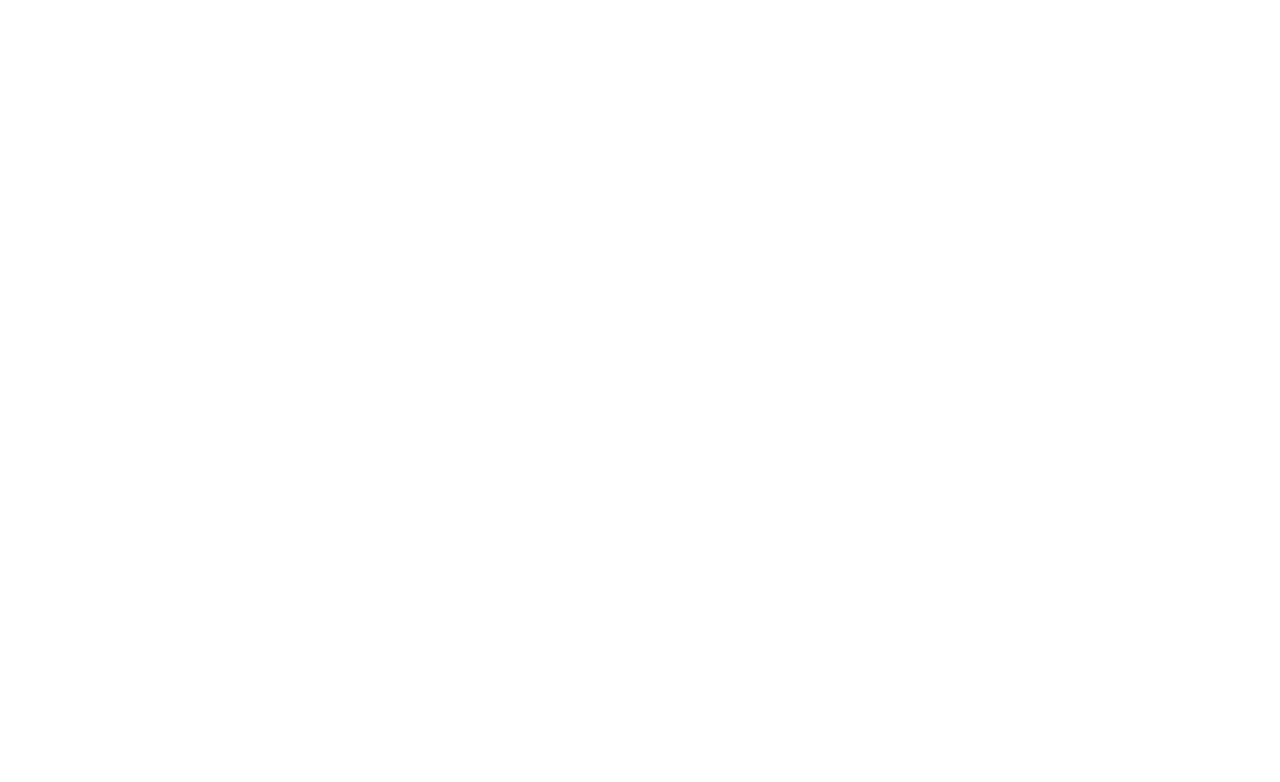
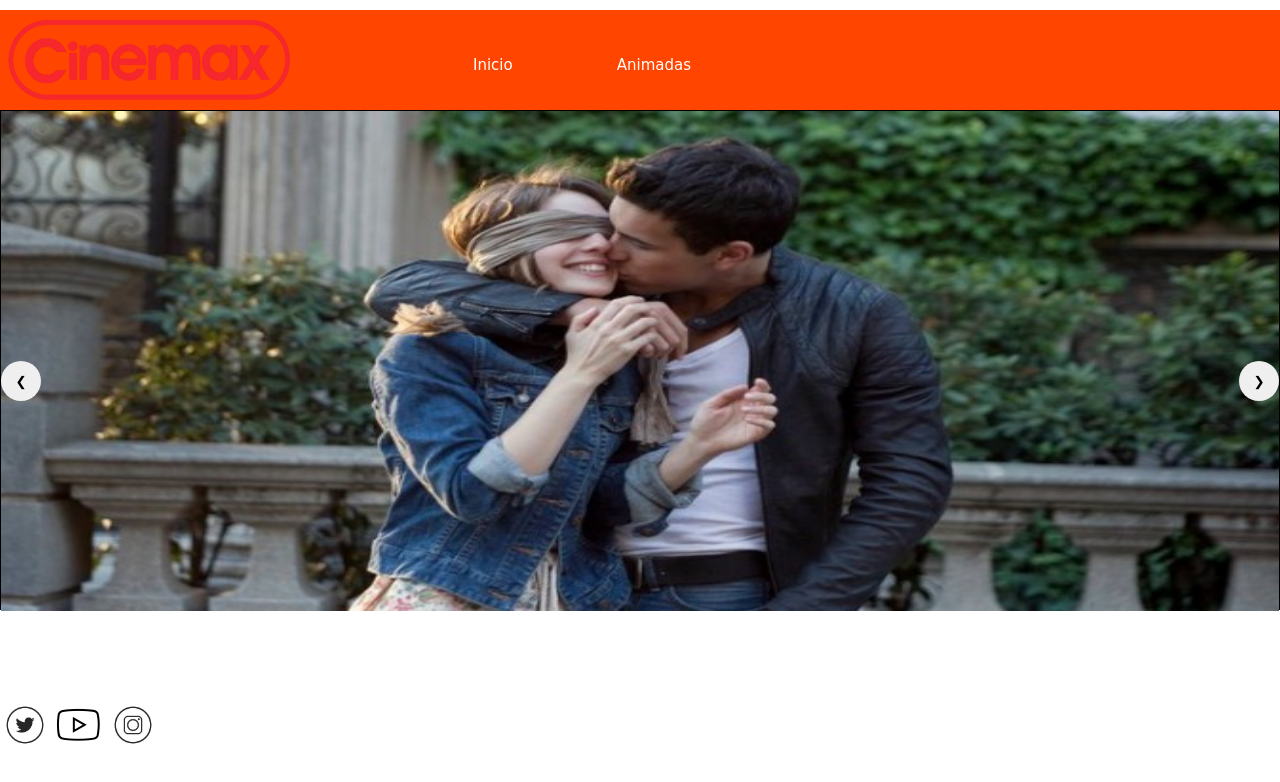
Before and after one commit to adriana0198/Movie, a plain HTML site: page index.html in a window 1280 px wide. Drawn offline with Linux system fonts and the light colour scheme; a web font is replaced by a local one.

Commit message:
segundo cambio

```diff
--- a/Styles/main.css
+++ b/Styles/main.css
@@ -1,4 +1,85 @@
 *{
   margin: 0px;
   padding: 0px;
+  box-sizing: border-box;
+  list-style: none;
 }
+header{
+  position: absolute;
+  width: 100%;
+  height: 280px;
+}
+h2{
+  text-align: center;
+}
+header img{
+  float: left;
+  width: 300px;
+  height: 100px;
+}
+#container{
+  width: 100%;
+  height: 500px;
+  border: 1px solid black;
+  margin: 10px auto;
+  position: relative;
+  top: 100px;
+}
+#container img{
+  width: 100%;
+  height: 500px;
+  left: 0px;
+  position: absolute;
+}
+#container .btn{
+  position: absolute;
+  width: 40px;
+  height: 40px;
+  display: block;
+  border: none;
+  border-radius: 50%;
+  top: 250px;
+  left: 0px;
+}
+#container #btn1:hover{
+  box-shadow: 7px 0px 20px 0px bisque;
+}
+#container #btn2:hover{
+  box-shadow: -7px 0px 20px 0px bisque;
+}
+#container #btn2{
+  position: relative;
+  float: right;
+}
+footer{
+  position: absolute;
+  top: 700px;
+}
+footer img{
+  width: 50px;
+  height: 50px;
+}
+
+
+nav ul li{
+  display: inline-block;
+}
+nav ul{
+  margin: 0;
+  padding: 0;
+}
+a{
+  text-decoration: none;
+  color: white;
+  padding: 30px 50px 30px 50px;
+  font-size: 15px;
+  display: block;
+  font-family: 'Rammetto One', cursive;
+}
+a:hover{
+  background-color: orange;
+}
+header{
+  background-color: orangered;
+  text-align: center;
+}
--- a/index.html
+++ b/index.html
@@ -4,10 +4,73 @@
     <meta charset="utf-8">
     <title>inicio</title>
     <link href="Styles/main.css" rel="stylesheet" type="text/css" />
+    <header>
+        <img src="assets/cinemax.png">
+        <nav>
+          <ul>
+            <li><a href="index.html">Inicio</a></li>
+            <li><a href="pages/ANIMADAS.html">Animadas</a></li>
+            <li><a href=""></a></li>
+            <li><a href=""></a></li>
+            <li><a href=""></a></li>
+            <li><a href=""></a></li>
+          </ul>
+        </nav>
+      </header>
+        <section id="container">
+          <img class="slides" src="assets/animadas.jpg">
+          <img class="slides" src="assets/romance.jpg">
+          <img class="slides" src="assets/terror.jpg">
+          <img class="slides" src="assets/cienciaficcion.jpg">
+          <button class="btn" onclick="plusIndex(-1)" id="btn1">&#10094;</button>
+          <button class="btn" onclick="plusIndex(1)" id="btn2">&#10095;</button>
+        </section>
   </head>
   <style>
     @import url('https://fonts.googleapis.com/css?family=Rammetto+One');
     </style>
   <body>
+
+      <footer>
+          <img src="assets/twitter.png">
+          <img src="assets/youtube.png">
+          <img src="assets/instagram.png">
+      </footer>
   </body>
+      <script>
+          var index = 1;
+
+          function plusIndex(n){
+            index = index + n;
+            showImage(index);
+          }
+
+          showImage (1);
+
+          function showImage (n){
+            var i;
+            var x = document.getElementsByClassName("slides");
+            if(n > x.length){index = 1};
+            if(n < 1){index = 1};
+            for(i=0;i<x.length;i++)
+            {
+              x[i].style.display = "none";
+            }
+          x[index-1].style.display = "block";
+          }
+
+          autoSlide();
+          function autoSlide(){
+            var i;
+            var x = document.getElementsByClassName("slides");
+            for(i=0;i<x.length;i++)
+            {
+              x[i].style.display = "none";
+            }
+            if(index > x.length){index = 1};
+          x[index-1].style.display = "block";
+          index++;
+          setTimeout(autoSlide,4000);
+          }
+      </script>
 </html>
```
Also changed, not shown: pages/ANIMADAS.html (added, +26 -0 lines), assets/animadas.jpg (added), assets/cienciaficcion.jpg (added), assets/cinemax.png (added), assets/instagram.png (added), assets/romance.jpg (added), assets/terror.jpg (added), assets/twitter.png (added), assets/youtube.png (added), pages/TERROR.html (added).
